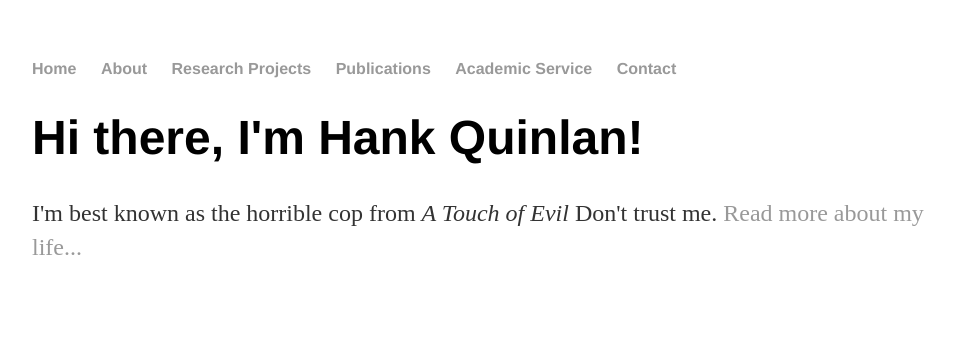
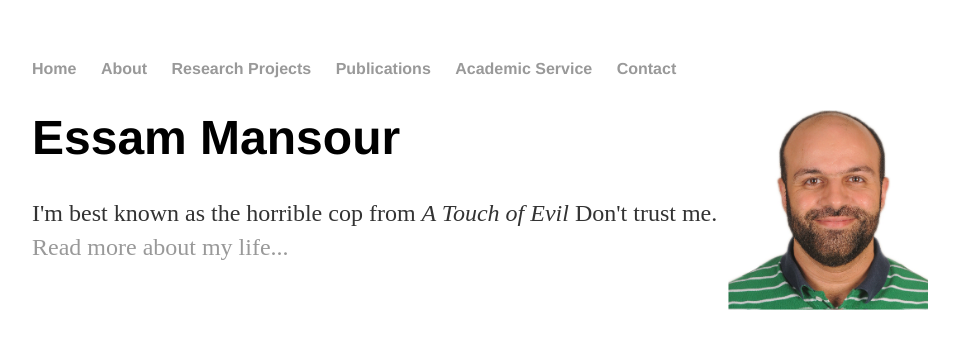
Before and after one commit to mansoure/mansoure.github.io, a Jekyll site: the page built from index.html, in a window 1280 px wide. Shown: the top 349 px of the page, without its empty margins (160-1119 px from the left). Built offline with Jekyll 4.4.1, drawn with Linux system fonts in a browser that asks for light colours.

Commit message:
Update index.html

```diff
--- a/index.html
+++ b/index.html
@@ -3,7 +3,13 @@ layout: default
 title: Essam Mansour's Website
 ---
 <div class="blurb">
-	<h1>Hi there, I'm Hank Quinlan!</h1>
-	<p>I'm best known as the horrible cop from <em>A Touch of Evil</em> Don't trust me. <a href="/about">Read more about my life...</a></p>
+
+	<div class="img">
+		  <img style="float: right;" alt="thumbnail of Essam" src="images/essam.jpg" width="200px" height="200px" />
+	</div>
+	<div class="text">
+		<h1>Essam Mansour</h1>
+		<p>I'm best known as the horrible cop from <em>A Touch of Evil</em> Don't trust me. <a href="/about">Read more about my life...</a></p>
+	</div>
 </div>
 <!-- /.blurb -->
```
